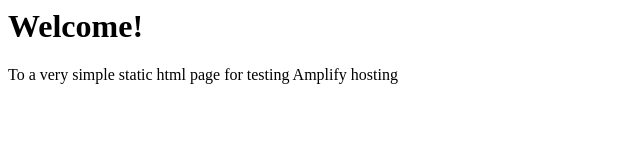
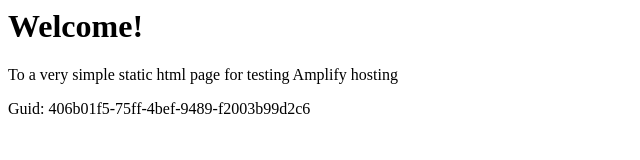
Before and after one commit to aws-aemilia-sfo/Github-PR-Commit-Integration-Test-DoNotTouch-Gith-OKSLNVO2-v1-prod-us-west-1, a website: page src/index.html in a window 1280 px wide. Shown: the whole page, without its empty margins (0-640 px from the left). Drawn offline with Linux system fonts and the light colour scheme.

Commit message:
commit from integ tests

```diff
--- a/src/index.html
+++ b/src/index.html
@@ -1,3 +1,5 @@
+
+
 <html lang="en">
 
 <head>
@@ -10,6 +12,6 @@
 <body>
     <h1>Welcome!</h1>
     <p>To a very simple static html page for testing Amplify hosting</p>
-</body>
+    <p>Guid: 406b01f5-75ff-4bef-9489-f2003b99d2c6</p></body>
 
 </html>
```
